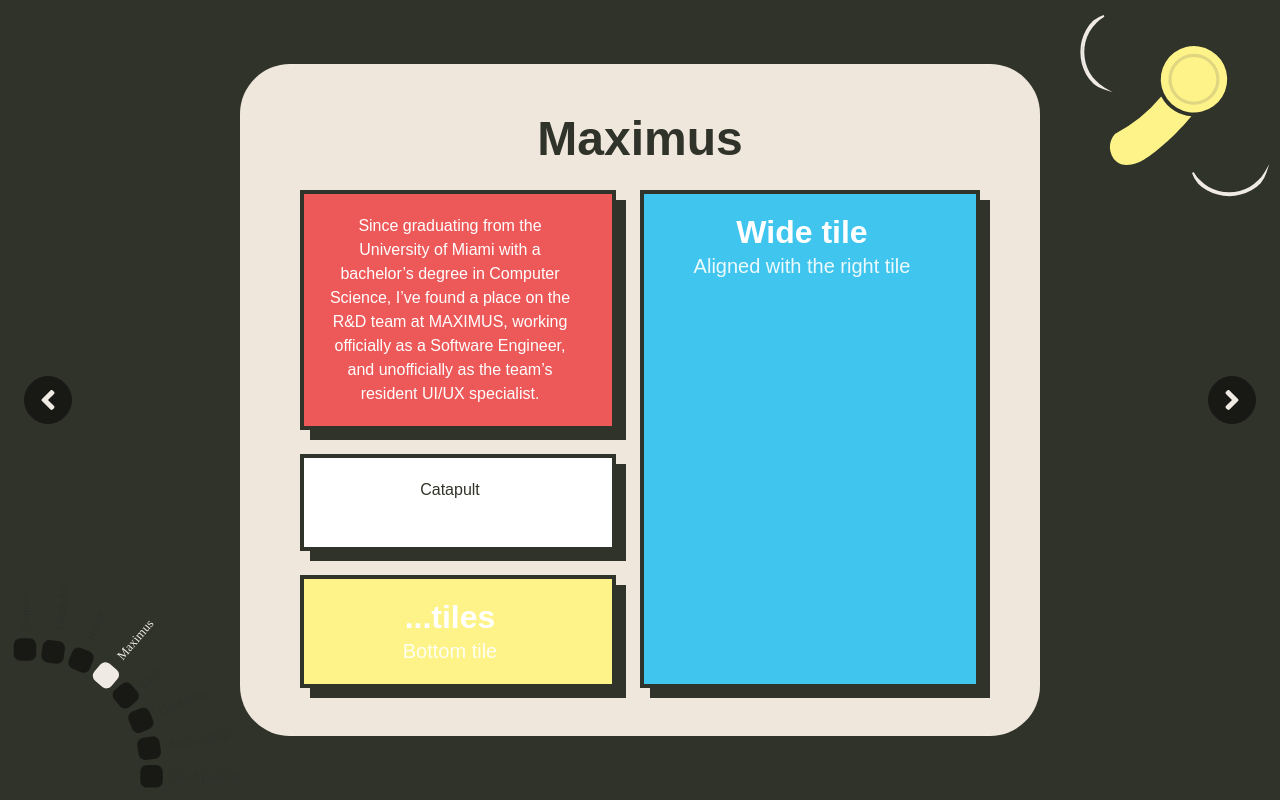
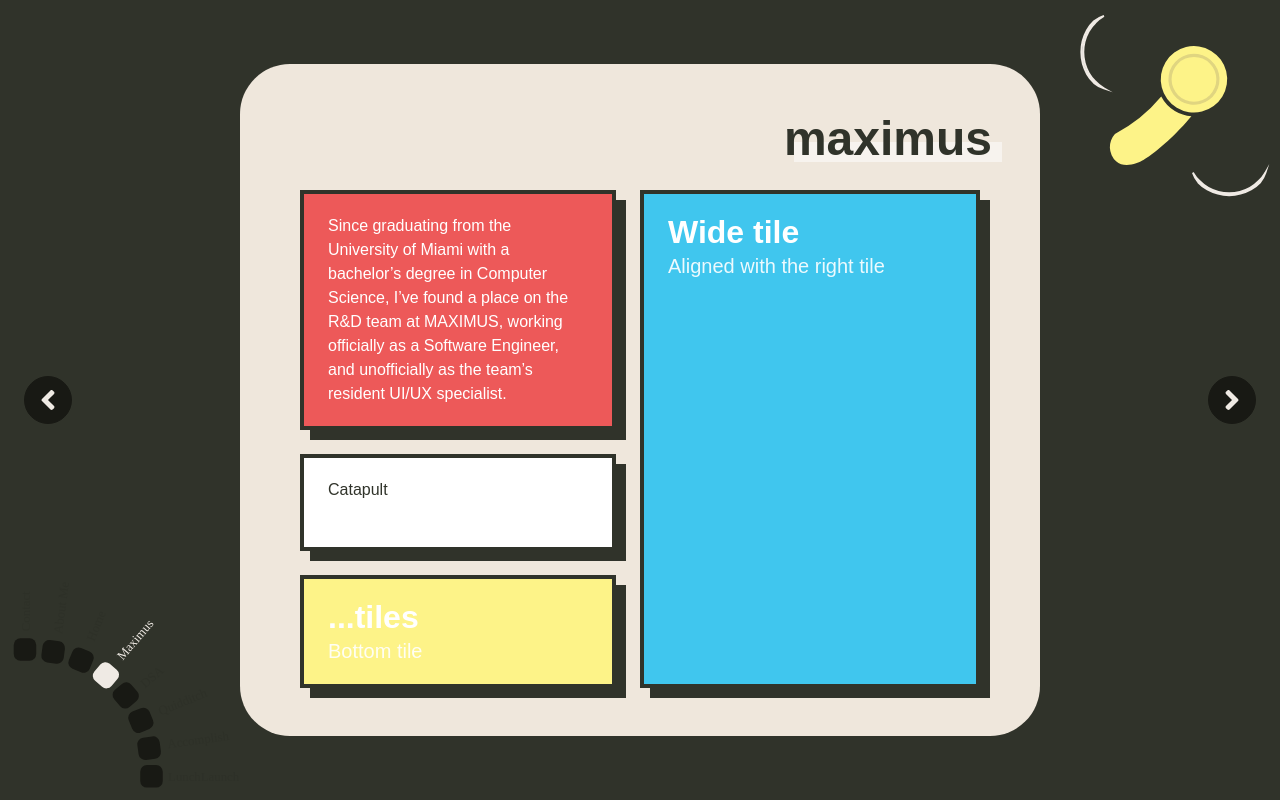
Before and after one commit to Samiam519/portfolio_2021, a Vue app: page / in a window 1280 px wide. Both pictures are taken after a click on the element 1232 px from the left and 404 px from the top of the page. Built offline with nearby package versions, Linux system fonts and the light colour scheme.

Commit message:
animated knob, underline titles, fix intro color animation

```diff
--- a/src/App.vue
+++ b/src/App.vue
@@ -62,6 +62,10 @@ body {
   animation: fade-in 0.5s forwards;
 }
 
+.hero-body h1 {
+  align-self: end;
+}
+
 .notification{
   filter:drop-shadow(10px 10px 0 #30332A);
   border: 4px solid #30332A;
@@ -79,10 +83,10 @@ body {
 -----------------*/
 @keyframes animate-background {
   from {
-    fill: #EFEAE4;
+    background-color: #EFEAE4;
   }
   to {
-    fill: #30332A;
+    background-color: #30332A;
   }
 }
 
@@ -93,6 +97,19 @@ body {
   to {
     opacity: 100%;
   }
+}
+
+@keyframes highlight {
+  0% {
+    width: 0;
+    opacity: 0;
+  }
+
+  50% {
+    width: 100%;
+    opacity: 1;
+  }
+
 }
 /*-----------------
 Standardized colors
@@ -170,6 +187,40 @@ Standardized colors
   stroke-width: 4px;
 }
 
+.is-highlighted{
+  position: relative;
+  z-index: 0;
+  text-decoration: none;
+}
+
+.is-highlighted::before {
+  filter: opacity(0.5);
+  position: absolute;
+  content: "";
+  height: 20px;
+  width: 100%;
+  z-index: -1;
+  bottom: 0;
+  transform: translate(10px, -4px);
+  animation: highlight 0.5 forwards;
+}
+
+.blue-highlight::before {
+  background-color: #40c6ee;
+}
+
+.red-highlight::before {
+  background-color: #ed5959;
+}
+
+.yellow-highlight::before {
+  background-color: #FDF388;
+}
+
+.white-highlight::before {
+  background-color: #fff;
+}
+
 .cls-text {
   font-size: 12px;
   font-family: Abside-Round1, Abside;
@@ -179,6 +230,7 @@ Standardized colors
   font-family: Streamster;
   font-size: 170px;
 }
+
 .logo-subtitle-text{
   font-size: 20px;
 }
--- a/src/components/Carousel.vue
+++ b/src/components/Carousel.vue
@@ -25,8 +25,8 @@
         icon-size="is-large">
       <b-carousel-item>
         <section class="hero is-fullheight is-dark">
-          <div class="hero-body has-text-centered slide-body has-text-black">
-            <h1 class="title is-1 has-text-grey-dark">Contact</h1>
+          <div class="hero-body slide-body has-text-black">
+            <h1 class="title is-1 has-text-grey-dark is-highlighted blue-highlight">contact</h1>
             <p>Thanks for taking the time to check out my work!
             </p>
             <p>
@@ -49,7 +49,7 @@
                 <b-field label="Message" horizontal>
                   <b-input maxlength="200" type="textarea" required></b-input>
                 </b-field>
-                <b-button type="submit" class="is-primary">Submit</b-button>
+                <b-button type="submit" class="is-primary is-pulled-right">Submit</b-button>
               </div>
             </form>
           </div>
@@ -57,8 +57,8 @@
       </b-carousel-item>
       <b-carousel-item>
         <section class="hero is-fullheight is-dark">
-          <div class="hero-body has-text-centered slide-body has-text-black">
-            <h1 class="title is-1 has-text-grey-dark">About Me</h1>
+          <div class="hero-body slide-body has-text-black">
+            <h1 class="title is-1 has-text-grey-dark is-highlighted red-highlight">about me</h1>
             <div class="tile is-ancestor">
               <div class="tile">
                 <div class="tile is-parent is-vertical">
@@ -114,7 +114,7 @@
       </b-carousel-item>
       <b-carousel-item>
         <section class="hero is-fullheight is-dark">
-          <div class="hero-body has-text-centered slide-body has-text-black">
+          <div class="hero-body slide-body has-text-black">
             <svg xmlns="http://www.w3.org/2000/svg" viewBox="0 0 823.61 684">
             <g id="name">
               <g id="grid2">
@@ -313,8 +313,8 @@
       </b-carousel-item>
       <b-carousel-item>
         <section class="hero is-fullheight is-dark">
-          <div class="hero-body has-text-centered slide-body has-text-black">
-            <h1 class="title is-1 has-text-grey-dark">Maximus</h1>
+          <div class="hero-body slide-body has-text-black">
+            <h1 class="title is-1 has-text-grey-dark is-highlighted white-highlight">maximus</h1>
             <div class="tile is-ancestor">
               <div class="tile">
                 <div class="tile is-parent is-vertical">
@@ -348,32 +348,32 @@
       </b-carousel-item>
       <b-carousel-item>
         <section class="hero is-fullheight is-dark">
-          <div class="hero-body has-text-centered slide-body has-text-black">
-            <h1 class="title is-1 has-text-grey-dark">DSA</h1>
+          <div class="hero-body slide-body has-text-black">
+            <h1 class="title is-1 has-text-grey-dark is-highlighted red-highlight">DSA</h1>
 
           </div>
         </section>
       </b-carousel-item>
       <b-carousel-item>
         <section class="hero is-fullheight is-dark">
-          <div class="hero-body has-text-centered slide-body has-text-black">
-            <h1 class="title is-1 has-text-grey-dark">Quidditch</h1>
+          <div class="hero-body slide-body has-text-black">
+            <h1 class="title is-1 has-text-grey-dark is-highlighted blue-highlight">quidditch</h1>
 
           </div>
         </section>
       </b-carousel-item>
       <b-carousel-item>
         <section class="hero is-fullheight is-dark">
-          <div class="hero-body has-text-centered slide-body has-text-black">
-            <h1 class="title is-1 has-text-grey-dark">Accomplish</h1>
+          <div class="hero-body slide-body has-text-black">
+            <h1 class="title is-1 has-text-grey-dark is-highlighted yellow-highlight">accomplish</h1>
 
           </div>
         </section>
       </b-carousel-item>
       <b-carousel-item>
         <section class="hero is-fullheight is-dark">
-          <div class="hero-body has-text-centered slide-body has-text-black">
-            <h1 class="title is-1 has-text-grey-dark">LunchLaunch</h1>
+          <div class="hero-body slide-body has-text-black">
+            <h1 class="title is-1 has-text-grey-dark is-highlighted white-highlight">lunch launch</h1>
 
           </div>
         </section>
--- a/src/components/Changer.vue
+++ b/src/components/Changer.vue
@@ -91,10 +91,10 @@ export default {
         },
         onDragEnd: function () {
           // a page changed, reset position
-          if(self.knobDisabled){
-            self.resetKnobPosition(this.target);
+          self.resetKnobPosition(this.target);
+          setTimeout(()=>{
             self.knobDisabled = false;
-          }
+          }, 125)
         }
       });
     }, 1250);
@@ -115,12 +115,12 @@ export default {
       }
     },
     resetKnobPosition(target){
-      gsap.set(target, {
-        duration: 1,
+      gsap.to(target, {
+        duration: 0.1,
         x: 74,
         y: 31,
-        rotation: 45}
-      )
+        rotation: 45
+      })
     }
   }
 }
--- a/src/components/Intro.vue
+++ b/src/components/Intro.vue
@@ -94,6 +94,7 @@ export default {
 .viewmaster-filler{
   fill: #EFEAE4;
   animation: animate-fill 0.5s forwards;
+  animation-delay: 0.75s;
 }
 
 @keyframes logo-anim-bottom {
@@ -138,10 +139,10 @@ export default {
 
 @keyframes animate-fill {
   from {
-    background-color: #EFEAE4;
+    fill: #EFEAE4;
   }
   to {
-    background-color: #30332A;
+    fill: #30332A;
   }
 }
 
```
